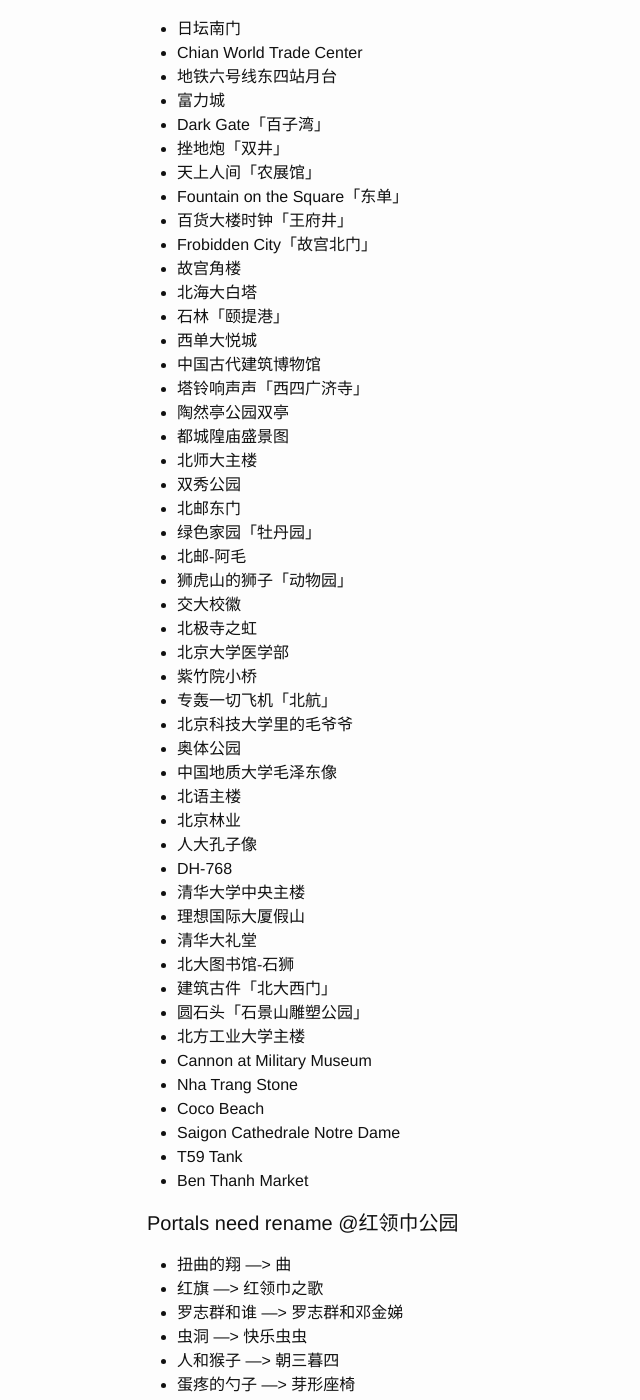
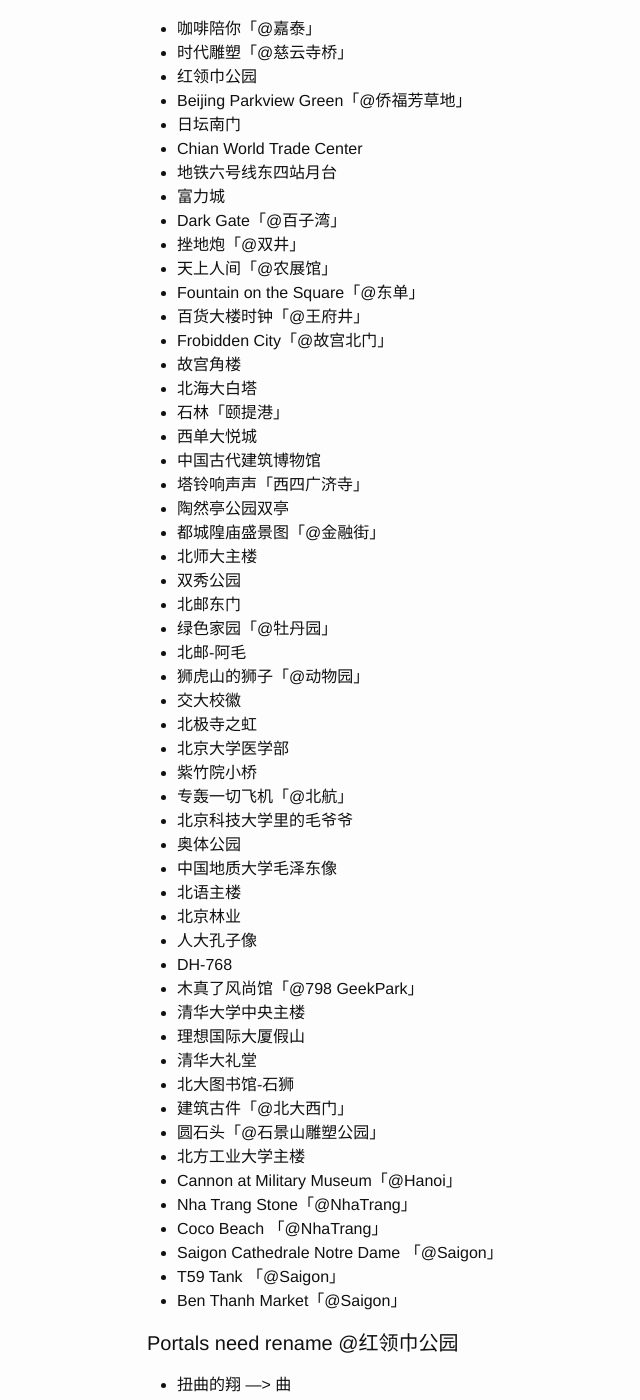
Before and after one commit to Afio/afio.github.io, a Jekyll site: the page built from _posts/2014-10-17-Ingress-Portal-About.md, in a window 1280 px wide and 1400 px high, scrolled down 435 px. Shown: the whole window, without its empty margins (123-763 px from the left). Built offline with Jekyll 4.4.1, drawn with Linux system fonts in a browser that asks for light colours; comment, search, counter and statistics services are not loaded; some of the changed text lies outside the part shown.

Commit message:
po update

```diff
--- a/_posts/2014-10-17-Ingress-Portal-About.md
+++ b/_posts/2014-10-17-Ingress-Portal-About.md
@@ -17,18 +17,22 @@ categories: ingress
 
 - 越南芽庄海豚喷泉「<a href="http://ingresss.qiniudn.com/haitunpenquan.jpg" target="_blank">Photo</a>」---> 12.238618,109.193723
 
-####Portals keys @Ingress
+####Portals keys reserved
 
+- 咖啡陪你「@嘉泰」
+- 时代雕塑「@慈云寺桥」
+- 红领巾公园
+- Beijing Parkview Green「@侨福芳草地」
 - 日坛南门
 - Chian World Trade Center
 - 地铁六号线东四站月台
 - 富力城
-- Dark Gate「百子湾」
-- 挫地炮「双井」
-- 天上人间「农展馆」
-- Fountain on the Square「东单」
-- 百货大楼时钟「王府井」
-- Frobidden City「故宫北门」
+- Dark Gate「@百子湾」
+- 挫地炮「@双井」
+- 天上人间「@农展馆」
+- Fountain on the Square「@东单」
+- 百货大楼时钟「@王府井」
+- Frobidden City「@故宫北门」
 - 故宫角楼
 - 北海大白塔
 - 石林「颐提港」
@@ -36,18 +40,18 @@ categories: ingress
 - 中国古代建筑博物馆
 - 塔铃响声声「西四广济寺」
 - 陶然亭公园双亭
-- 都城隍庙盛景图
+- 都城隍庙盛景图「@金融街」
 - 北师大主楼
 - 双秀公园
 - 北邮东门
-- 绿色家园「牡丹园」
+- 绿色家园「@牡丹园」
 - 北邮-阿毛
-- 狮虎山的狮子「动物园」
+- 狮虎山的狮子「@动物园」
 - 交大校徽
 - 北极寺之虹
 - 北京大学医学部
 - 紫竹院小桥
-- 专轰一切飞机「北航」
+- 专轰一切飞机「@北航」
 - 北京科技大学里的毛爷爷
 - 奥体公园
 - 中国地质大学毛泽东像
@@ -55,20 +59,21 @@ categories: ingress
 - 北京林业
 - 人大孔子像
 - DH-768
+- 木真了风尚馆「@798 GeekPark」
 - 清华大学中央主楼
 - 理想国际大厦假山
 - 清华大礼堂
 - 北大图书馆-石狮
-- 建筑古件「北大西门」
-- 圆石头「石景山雕塑公园」
+- 建筑古件「@北大西门」
+- 圆石头「@石景山雕塑公园」
 - 北方工业大学主楼
 <br>
-- Cannon at Military Museum
-- Nha Trang Stone
-- Coco Beach
-- Saigon Cathedrale Notre Dame
-- T59 Tank
-- Ben Thanh Market
+- Cannon at Military Museum「@Hanoi」
+- Nha Trang Stone「@NhaTrang」
+- Coco Beach 「@NhaTrang」
+- Saigon Cathedrale Notre Dame 「@Saigon」
+- T59 Tank 「@Saigon」
+- Ben Thanh Market「@Saigon」
 
 ####Portals need rename @红领巾公园
 
```
